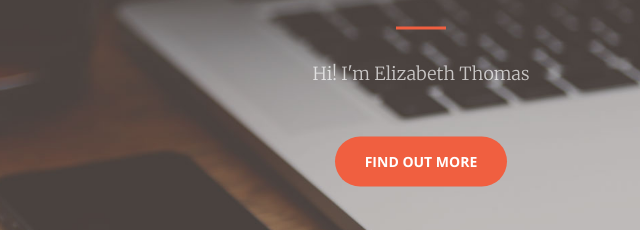
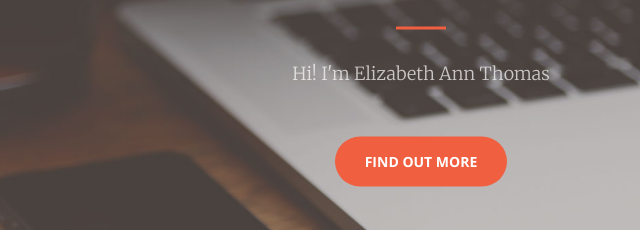
Before and after one commit to elzbthms/Project3cs412elizabeth.me, a plain HTML site: page index.html in a window 1280 px wide. Shown: the part 380-610 px from the top of the page, 219-859 px from the left. Drawn offline with nearby package versions, Linux system fonts and the light colour scheme.

Commit message:
cache check

```diff
--- a/index.html
+++ b/index.html
@@ -76,7 +76,7 @@
             <div class="header-content-inner">
                 <h1>Your Favorite Course is CSCE 412 - Cloud Computing</h1>
                 <hr>
-                <p>Hi! I'm Elizabeth Thomas</p>
+                <p>Hi! I'm Elizabeth Ann Thomas</p>
                 <a href="#about" class="btn btn-primary btn-xl page-scroll">Find Out More</a>
             </div>
         </div>
```
